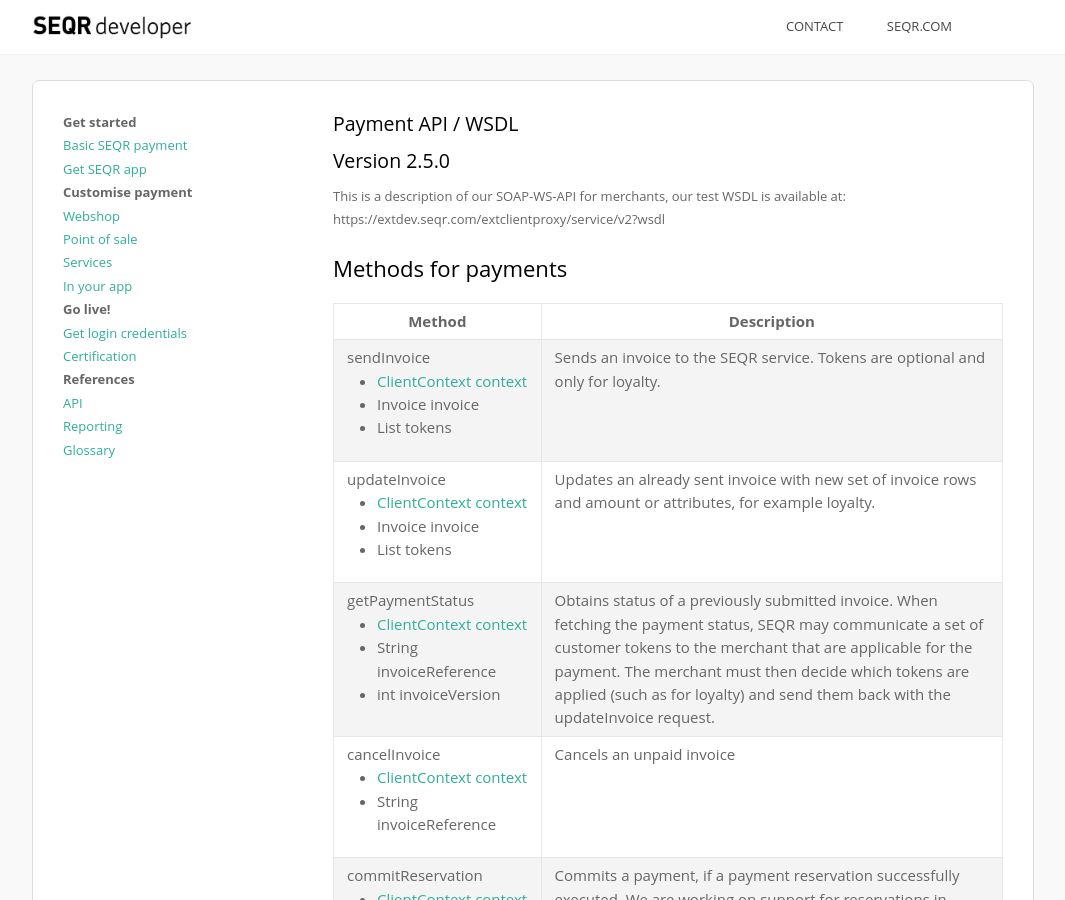
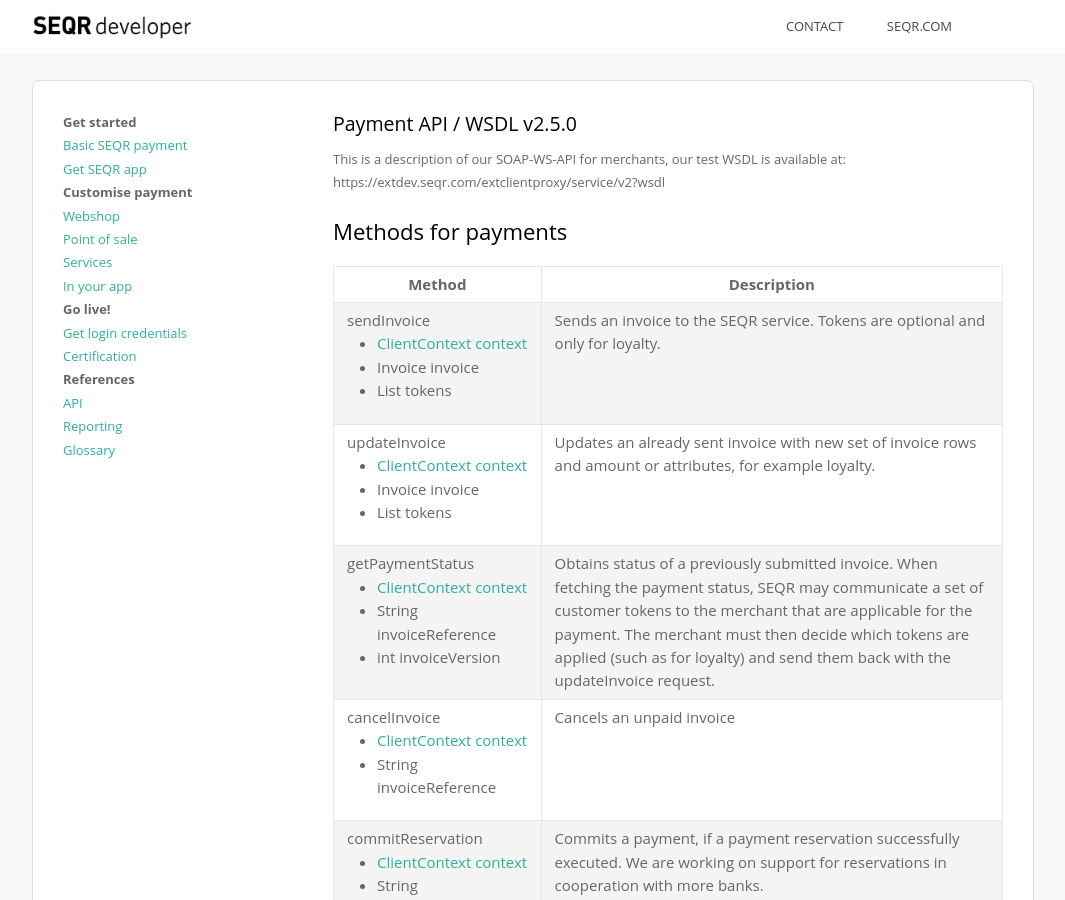
Before and after one commit to SeamlessDistribution/SeamlessDistribution.github.io, a Jekyll site: the page built from merchant/reference/api.md, in a window 1280 px wide and 900 px high. Shown: the whole window, without its empty margins (138-1203 px from the left). Built offline with Jekyll 4.4.1, drawn with Linux system fonts in a browser that asks for light colours.

Commit message:
same as previous

```diff
--- a/merchant/reference/api.md
+++ b/merchant/reference/api.md
@@ -4,9 +4,8 @@
 description: API reference
 ---
 
-# Payment API / WSDL
+# Payment API / WSDL v2.5.0
 
-### Version 2.5.0
 
 This is a description of our SOAP-WS-API for merchants, our test WSDL is available at:
 https://extdev.seqr.com/extclientproxy/service/v2?wsdl
```
